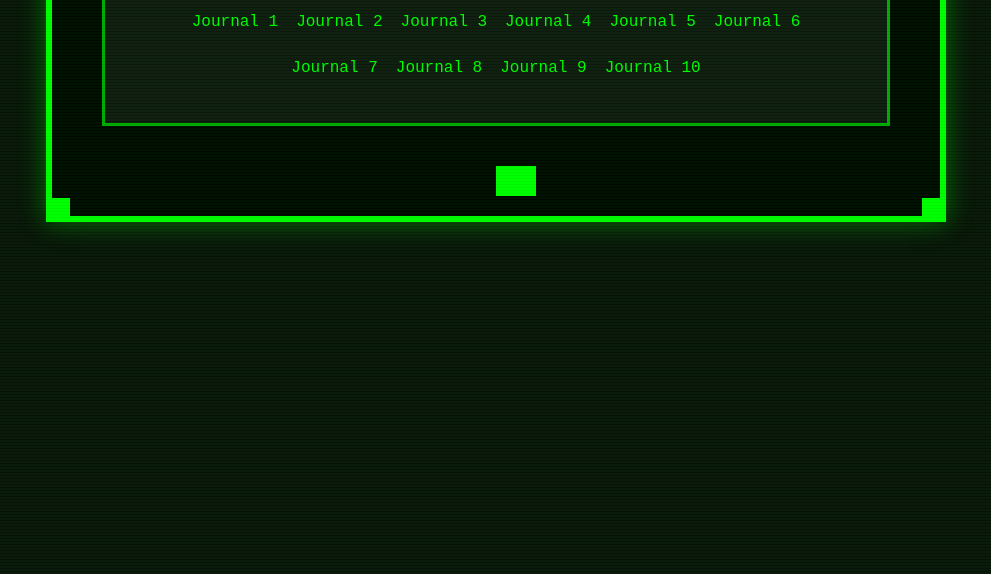
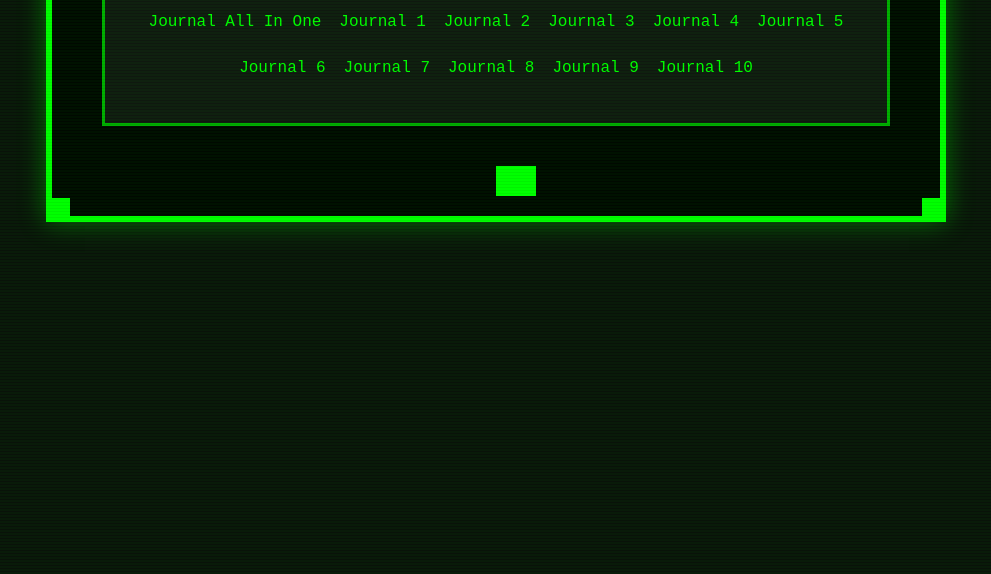
Before and after one commit to LE7ELS001/CART-351-Journals, a plain HTML site: page index.html in a window 1280 px wide. Shown: the part 226-800 px from the top of the page, without its empty margins (144-1135 px from the left). Drawn offline with Linux system fonts and the light colour scheme.

Commit message:
Update index.html

```diff
--- a/index.html
+++ b/index.html
@@ -32,6 +32,7 @@
             <div class="content">
 
                 <div class="article-grid">
+                    <a href="journal.html" class="article-btn">Journal All In One</a>
                     <a href="journal1.html" class="article-btn">Journal 1</a>
                     <a href="journal2.html" class="article-btn">Journal 2</a>
                     <a href="journal3.html" class="article-btn">Journal 3</a>
```
